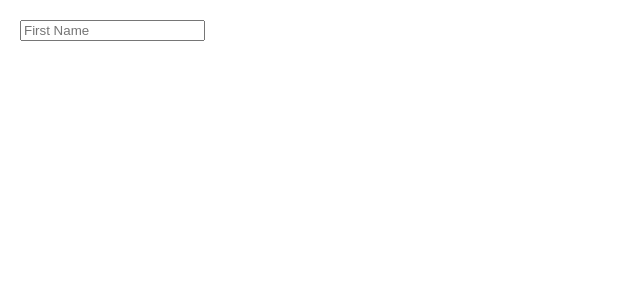
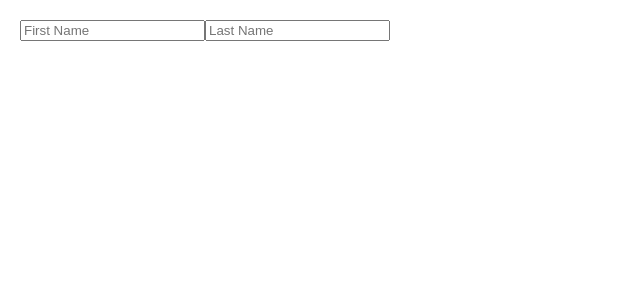
Before and after one commit to mayamauchi/MemeGenerator, a React (Create React App) app: page / in a window 1280 px wide. Shown: the top 300 px of the page, without its empty margins (0-640 px from the left). Built offline with nearby package versions, Linux system fonts and the light colour scheme.

Commit message:
Forms: handle input change, separate update functions

```diff
--- a/src/Practices/Form.js
+++ b/src/Practices/Form.js
@@ -3,15 +3,19 @@ import "./Components/form.css"
 
 export default function Form() {
     const [firstName, setFirstName] = React.useState("")
+    const [lastName, setLastName] = React.useState("")
+    /**
+     * Challenge: Track the applicant's last name as well
+     */
+        console.log(firstName)
+        console.log(lastName)
 
-    console.log(firstName)
+    function handleFirstNameChange(event) {
+        setFirstName(event.target.value)
+    }
 
-    function handleChange(event) {
-        console.log(event.target.value)
-        /**
-         * Challenge: update the firstName state on every keystroke
-         */
-        setFirstName(event.target.value)
+    function handleLastNameChange(event) {
+        setLastName(event.target.value)
     }
 
     return (
@@ -19,7 +23,12 @@ export default function Form() {
             <input
                 type="text"
                 placeholder="First Name"
-                onChange={handleChange}
+                onChange={handleFirstNameChange}
+            />
+            <input
+                type="text"
+                placeholder="Last Name"
+                onChange={handleLastNameChange}
             />
         </form>
     )
```
